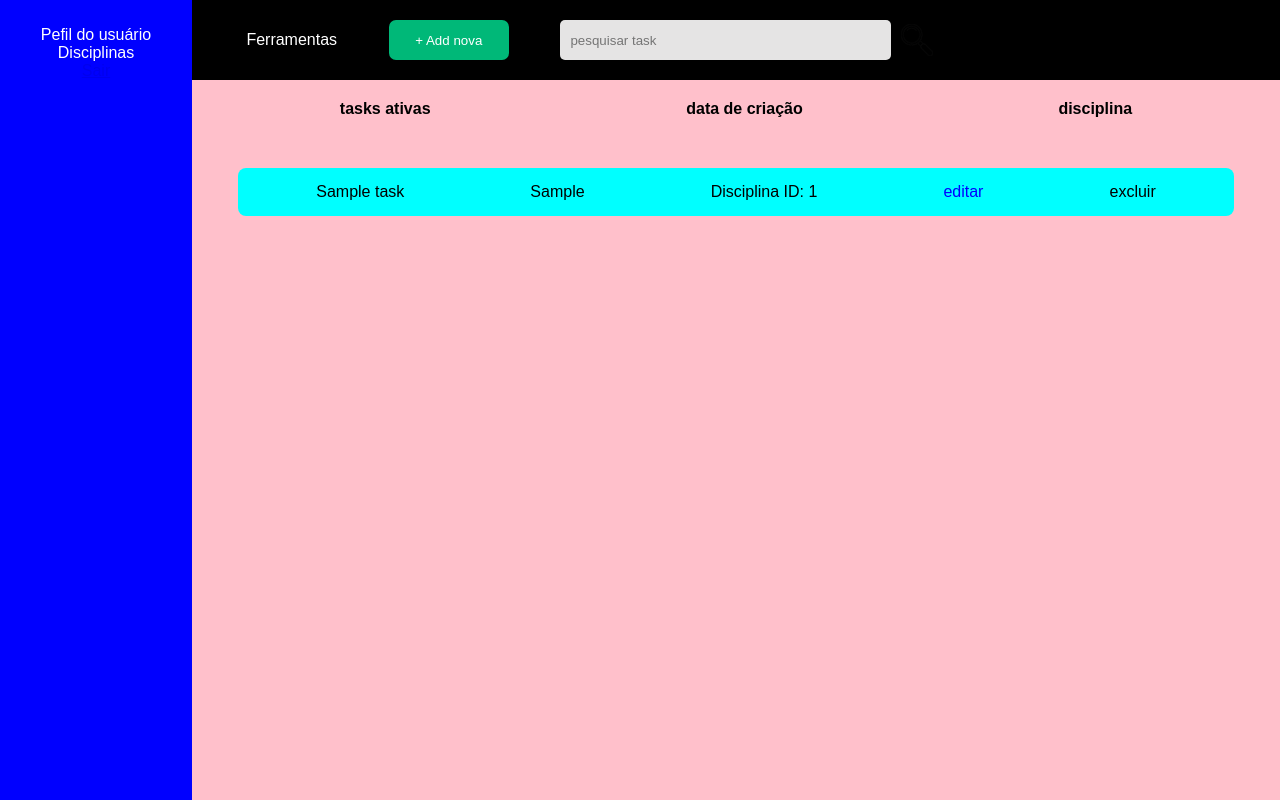
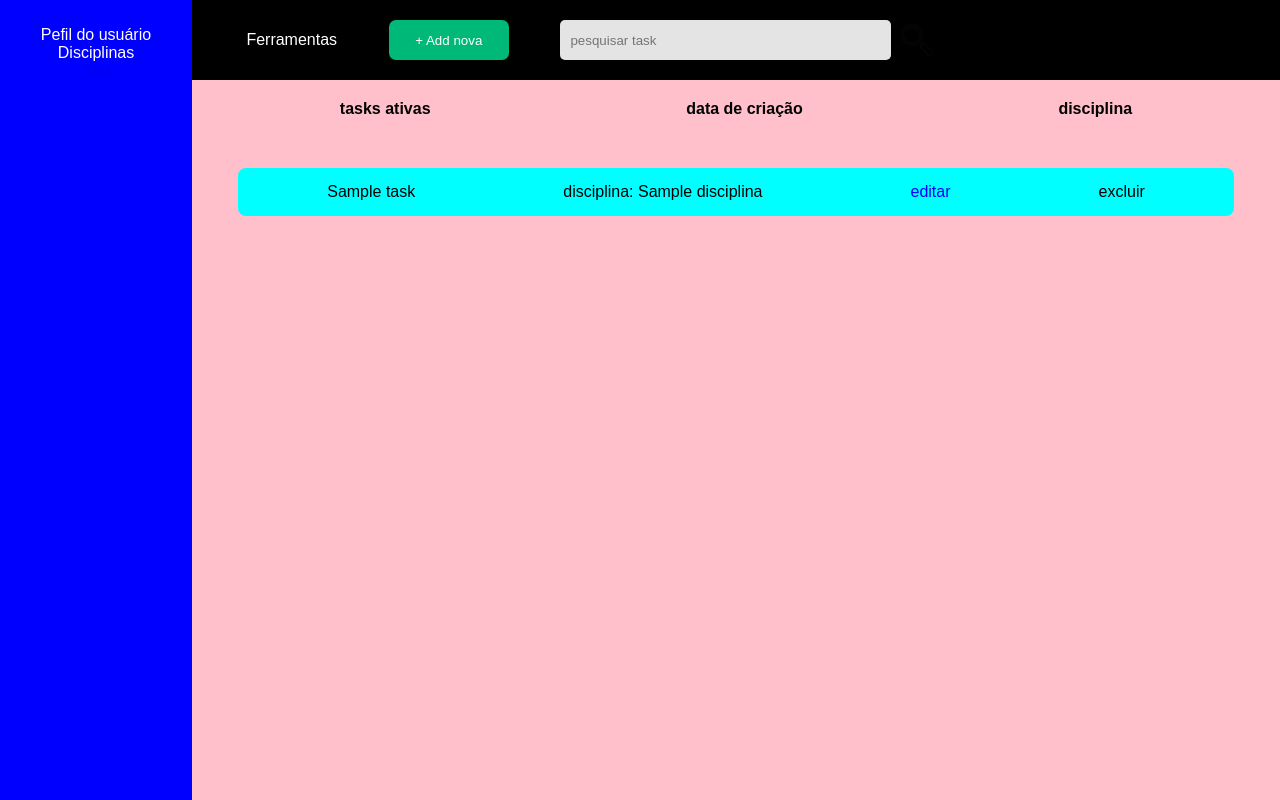
Before and after one commit to nattan447/toy-project-mac0350, a FastAPI app: template templates/home.html in a window 1280 px wide. Run offline with FastAPI, Linux system fonts and the light colour scheme; the template is opened without the code that fills it: most values are stand-ins (such as "Sample title", 1, 10 or a date in 2020).

Commit message:
editar, remover tarefas

```diff
--- a/backend/database/database.py
+++ b/backend/database/database.py
@@ -20,7 +20,7 @@ class Aluno(SQLModel,table=True):
 
 class Disciplina(SQLModel,table = True):
     id: Optional[int] = Field(default=None, primary_key=True)
-    nome: str
+    nome: str = Field(unique=True)
 
 class Matricula(SQLModel,table = True):
     aluno_id: Optional[int] = Field(
@@ -37,8 +37,6 @@ class Matricula(SQLModel,table = True):
 class Tarefa(SQLModel,table = True):
     id: Optional[int] = Field(default=None, primary_key=True)
     nome: str
-    data_finalizacao: date
-
     disciplina_id: Optional[int] = Field(
         default=None,
         foreign_key="disciplina.id",
--- a/backend/main.py
+++ b/backend/main.py
@@ -1,6 +1,5 @@
 from datetime import date
-
-from fastapi import FastAPI,Request,status, Form,Cookie
+from fastapi import FastAPI,Request,status, Form,Cookie,HTTPException, Response
 from fastapi.staticfiles import StaticFiles
 from fastapi.responses import RedirectResponse
 from database.database import Aluno,Aluno_tarefa,Tarefa,Disciplina ,Matricula , create_db_and_tables,engine
@@ -36,13 +35,18 @@ def criar_aluno(nome : str = Form(...),email: str = Form(...),senha: str = Form(
 
 @app.get("/home")
 def carrega_home(request: Request,conta_id: str = Cookie(None)):
-    conta =  Session(engine).get(Aluno, int(conta_id)) ## pega o id do cookie do cara que logou
-    if not conta:
-        return {"erro": "conta não encontrado"}
+    if not conta_id:
+        return {"erro": "conta não encontrada"}
     with Session(engine) as session:
-        query =  select(Tarefa).join(Aluno_tarefa).where(Aluno_tarefa.aluno_id == int(conta_id))
-        tasks_aluno = session.exec(query).all()
-        return templates.TemplateResponse(request=request,name="home.html",context={"tasks_aluno":tasks_aluno})
+        conta =  session.get(Aluno, int(conta_id)) ## pega o id do cookie do cara que logou
+        query = (
+            select(Tarefa, Disciplina)
+            .join(Disciplina, Tarefa.disciplina_id == Disciplina.id)
+            .join(Aluno_tarefa, Tarefa.id == Aluno_tarefa.tarefa_id)
+            .where(Aluno_tarefa.aluno_id == int(conta_id))
+        )
+        result = session.exec(query).all()
+        return templates.TemplateResponse(request=request,name="home.html",context={"tasks_aluno_disciplinas":result})
 
 
 @app.get("/login")
@@ -79,66 +83,124 @@ def logout(request: Request):
 def add_tarefa(
     request: Request,
     tarefa_nome: str = Form(...),
-    data_final_tarefa: str = Form(...),
     disciplina_nome: str = Form(...),
     conta_id: str = Cookie(None)
 ):
     if not conta_id:
         return RedirectResponse(url="/login", status_code=303)
 
-    data_convertida = date.fromisoformat(data_final_tarefa)
+    with Session(engine) as session:
+        #  VERIFICAÇÃO: A disciplina já existe?
+        query = select(Disciplina).where(Disciplina.nome == disciplina_nome)
+        disciplina_existente = session.exec(query).first()
 
-    with Session(engine) as session:
-        nova_disciplina = Disciplina(nome=disciplina_nome)
-        session.add(nova_disciplina)
-        session.commit()
-        session.refresh(nova_disciplina)
+        if disciplina_existente:
+            # Se existe, usamos a que já está no banco
+            disciplina_final = disciplina_existente
+        else:
+            # Se não existe, criamos uma nova
+            disciplina_final = Disciplina(nome=disciplina_nome)
+            session.add(disciplina_final)
+            session.commit()
+            session.refresh(disciplina_final)
 
+        #  CRIAR A TAREFA (usando o ID da disciplina_final)
         nova_tarefa = Tarefa(
             nome=tarefa_nome,
-            data_finalizacao=data_convertida,
-            disciplina_id=nova_disciplina.id
+            disciplina_id=disciplina_final.id
         )
         session.add(nova_tarefa)
         session.commit()
         session.refresh(nova_tarefa)
 
+        #  CRIAR VÍNCULOS (Aluno-Tarefa e Matrícula)
         vinculo = Aluno_tarefa(
             aluno_id=int(conta_id),
             tarefa_id=nova_tarefa.id
         )
 
-        nova_matricula = Matricula(
-            aluno_id=int(conta_id),
-            disciplina_id=nova_disciplina.id
+        # Verificamos se o aluno já está matriculado nessa disciplina para não duplicar matrícula
+        check_matricula = select(Matricula).where(
+            Matricula.aluno_id == int(conta_id),
+            Matricula.disciplina_id == disciplina_final.id
         )
+        matricula_existe = session.exec(check_matricula).first()
+
+        if not matricula_existe:
+            nova_matricula = Matricula(
+                aluno_id=int(conta_id),
+                disciplina_id=disciplina_final.id
+            )
+            session.add(nova_matricula)
 
         session.add(vinculo)
-        session.add(nova_matricula)
         session.commit()
-
         return templates.TemplateResponse(
             request=request,
             name="task.html",
             context={
-                "task_data_final": data_final_tarefa,
                 "task_nome": tarefa_nome,
-                "disciplina_nome": disciplina_nome,
-                "id_task": nova_tarefa.id,
+                "disciplina_nome": disciplina_final.nome,
+                "task_id": nova_tarefa.id,
             }
         )
 
-@app.get("/editar_tarefa_form/{tarefa_id}")
-def editar_tarefa_form(request: Request, tarefa_id: int):
+@app.delete("/deletar_task/{task_id}")
+async def deletar_task(request:Request,task_id: int,conta_id: str = Cookie(None)):
+
     with Session(engine) as session:
-        tarefa = session.get(Tarefa, tarefa_id)
-        disciplina = session.get(Disciplina, tarefa.disciplina_id)
+        aluno =  session.get(Aluno, int(conta_id)) ## pega o id do cookie do cara que logou
+        if not aluno:
+            raise HTTPException(
+                status_code=401,detail="É necessário estar logado para essa requisição"
+            )
+        query = select(Tarefa).where(Tarefa.id == task_id)
+        task = session.exec(query).first()
+        if not task:
+            raise HTTPException(
+                status_code=404,detail="Tarefa não encontrada"
+            )
+        query = select(Aluno_tarefa).where(Aluno_tarefa.aluno_id == aluno.id, Aluno_tarefa.tarefa_id ==task_id)
+        task_aluno = session.exec(query).first()
+        if not task_aluno:
+            raise HTTPException(
+                status_code=404,detail="Tarefa não tem ligação com aluno"
+            )
+        session.delete(task_aluno)
+        session.commit()
+        return ""
 
-        return templates.TemplateResponse(
-            "edit_form.html",
-            {
+
+@app.post("/atualizar_task/{task_id}")
+async def atualizar_task(request:Request,task_id: int ,task_nome: str = Form(...),disciplina_nome: str = Form(...)):
+    with Session(engine) as session:
+        db_task = session.get(Tarefa, task_id)
+        if not db_task:
+            raise HTTPException(status_code=404, detail="Tarefa não encontrada")
+
+        query = select(Disciplina).where(Disciplina.nome == disciplina_nome)
+        disciplina = session.exec(query).first()
+        if disciplina: ## se a disciplina já existe, só muda o id da discplina da nossa task
+            db_task.disciplina_id = disciplina.id
+        else: # se não existir cria a disciplina
+            nova_disciplina  = Disciplina(nome=disciplina_nome)
+            session.add(nova_disciplina)
+            session.commit()
+            session.refresh(nova_disciplina)
+            db_task.disciplina_id = nova_disciplina.id
+
+        db_task.nome = task_nome
+        session.add(db_task)
+        session.commit()
+        session.refresh(db_task)
+
+        return templates.TemplateResponse( ## retorna a nova task atualizadad
+            request=request,
+            name = "task.html",
+            context={
                 "request": request,
-                "tarefa": tarefa,
-                "disciplina_nome": disciplina.nome
+                "task_nome": db_task.nome,
+                "disciplina_nome": disciplina_nome,
+                "task_id": db_task.id
             }
         )
--- a/backend/requirements.txt
+++ b/backend/requirements.txt
@@ -1 +1,2 @@
 fastapi[standard]
+sqlmodel
--- a/static/scripts/home.js
+++ b/static/scripts/home.js
@@ -13,10 +13,17 @@ document.getElementById("fechar-modal").addEventListener("click", () => {
 
 
 
-function abrirModalEdicao(id, nome, data, disciplina) {
-    document.getElementById('edit-id').value = id;
+function abrirModalEdicao(id,nome,disciplina) {
+    // id da tarefa, nome da tarefa atual, disciplina da tarefa atual
+
+    // carrega esses atributos no form
+    const form = document.getElementById('modal-edit');
+    form.setAttribute('hx-post', `/atualizar_task/${id}`);
+    form.setAttribute('hx-target', `#task-${id}`);
+    htmx.process(form);
+
+
     document.getElementById('edit-nome').value = nome;
-    document.getElementById('edit-data').value = data;
     document.getElementById('edit-disciplina').value = disciplina;
     document.getElementById('overlay-edit').style.display = 'flex';
 }
--- a/templates/home.html
+++ b/templates/home.html
@@ -41,45 +41,40 @@
                 <h1>Adicione a sua tarefa</h1>
                 <input type="text" placeholder="nome da tarefa" class="input-task" required name="tarefa_nome">
                 <input type="text" placeholder="Disciplina da tarefa" class="input-task" required name="disciplina_nome">
-                <input type="date"  placeholder="Data final tarefa" class="input-task" required name="data_final_tarefa">
                 <button id="btn-model" type="submit">Adicionar</button>
             </form>
         </div>
 
         <div id="tasks">
-            {% if tasks_aluno %}
-                {% for task in tasks_aluno%}
-                    <div class="task">
+            {% if tasks_aluno_disciplinas %}
+                {% for task,disciplina in tasks_aluno_disciplinas %}
+                    <div class="task" id="task-{{task.id}}">
                         <p>{{ task.nome }}</p>
-                        <p>{{ task.data_finalizacao}}</p>
                         {# Nota: Se quiser o nome da disciplina, precisaremos de um join na query do Python #}
-                        <p>Disciplina ID: {{ task.disciplina_id }}</p>
-                        <p onclick="abrirModalEdicao('{{ task.id }}', '{{ task.nome }}', '{{ task.data_finalizacao }}', '{{ task.disciplina_id }}')"
+                        <p>disciplina: {{ disciplina.nome }}</p>
+                        <p onclick="abrirModalEdicao('{{ task.id }}', '{{ task.nome }}',  '{{ disciplina.nome }}')"
                         style="cursor:pointer; color: blue;">
                         editar
                         </p>
-                        <p>excluir</p>
+                        <p hx-delete="/deletar_task/{{ task.id }}"
+                        hx-target="closest .task"
+                        hx-swap="outerHTML">excluir</p>
                     </div>
                 {% endfor %}
             {% endif %}
-
         </div>
 
         <div id="overlay-edit" class="overlay" style="display: none;">
-            <form id="modal-edit" action="/atualizar_tarefa" method="POST">
-                <input type="hidden" name="tarefa_id" id="edit-id">
-
+            <form id="modal-edit" >
                 <div id="fechar-tool-modal">
                     <p onclick="fecharModalEdicao()" style="cursor:pointer">fechar</p>
                 </div>
 
                 <h1>Editar Tarefa</h1>
 
-                <input type="text" name="tarefa_nome" id="edit-nome" class="input-task" required>
+                <input type="text" name="task_nome" id="edit-nome" class="input-task" required>
                 <input type="text" name="disciplina_nome" id="edit-disciplina" class="input-task" required>
-                <input type="date" name="data_final_tarefa" id="edit-data" class="input-task" required>
-
-                <button id="btn-model" type="submit">Salvar Alterações</button>
+                <button id="btn-model">Salvar Alterações</button>
             </form>
         </div>
     </div>
```
Also changed, not shown: templates/task.html (+10 -6 lines), backend/data.db.
